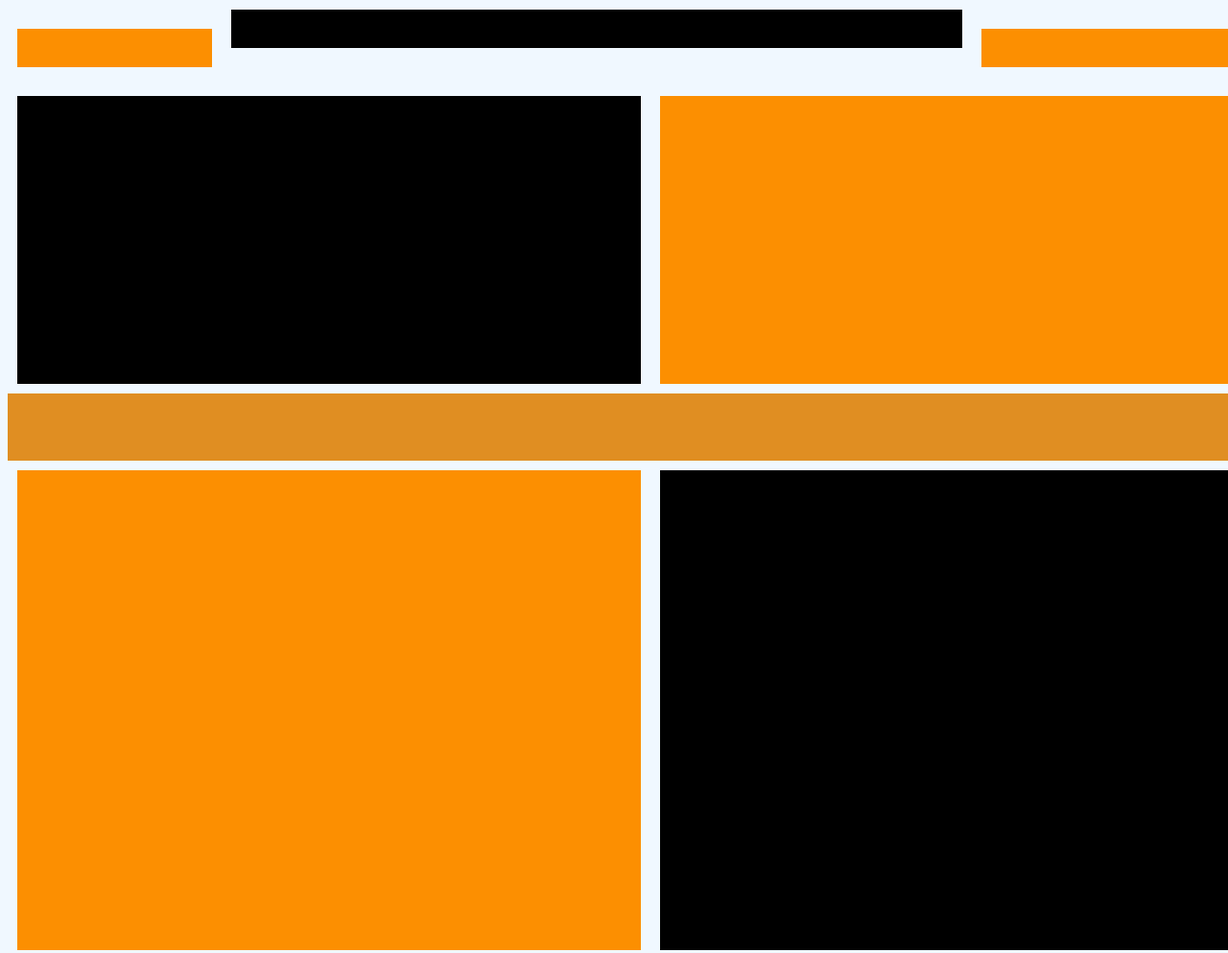
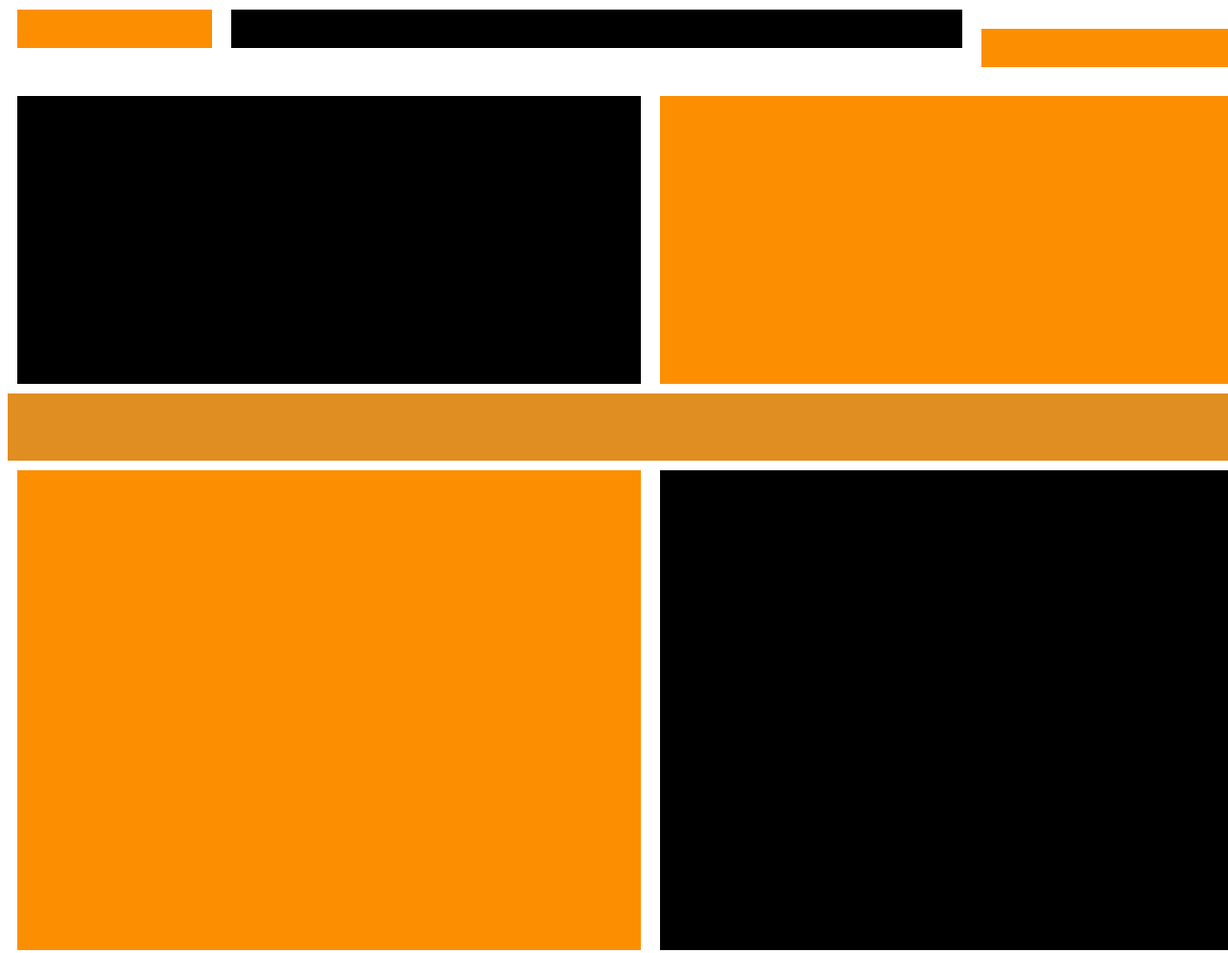
Before and after one commit to Bharathi-2003/web-layout, a plain HTML site: page index.html in a window 1280 px wide. Shown: the top 993 px of the page at 96% size. Drawn offline with Linux system fonts and the light colour scheme.

Commit message:
Update style.css

```diff
--- a/style.css
+++ b/style.css
@@ -1,6 +1,4 @@
 *{
-
-background-color: aliceblue;
     box-sizing: border-box;
 }
 .container{
@@ -13,7 +11,7 @@ background-color: aliceblue;
 }
 .col-2{
     width: 16.66%;
-    padding: 20px 10px;
+    padding: 0px 10px;
 }
 .col-3{
     width: 25%;
```
